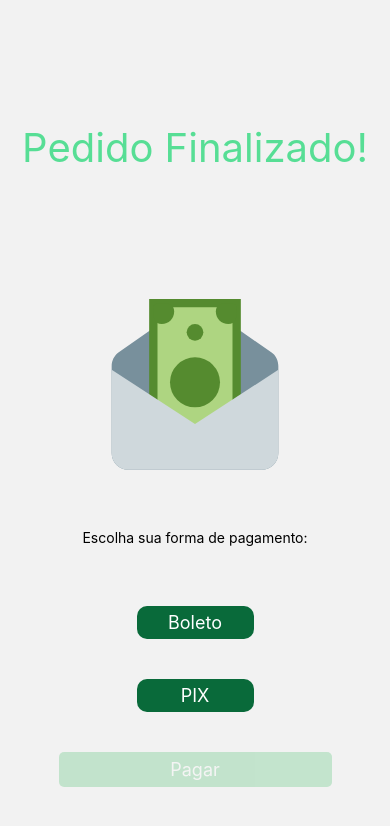
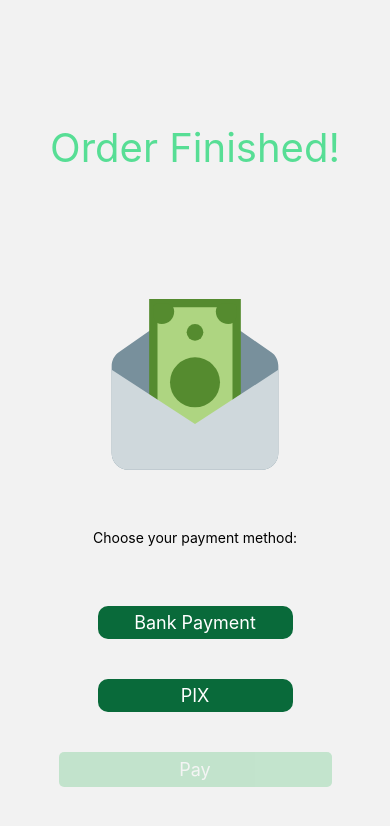
Before and after one commit to BrnCalisario/travel-go, a React Native app in the folder frontend/: screen /payment in a window 390 px wide. Shown: the top 826 px of the page. Built offline with nearby package versions, Linux system fonts and the light colour scheme; no server answers.

Commit message:
fixed some visual bugs

```diff
--- a/frontend/src/pages/home/index.js
+++ b/frontend/src/pages/home/index.js
@@ -6,7 +6,7 @@ import axios from "axios";
 import { Text } from "react-native-web";
 import CardComp from "../../components/card";
 
-export default function HomePage({navigation}) {
+export default function HomePage({ navigation }) {
 
     const [hotels, setHotels] = useState([]);
 
@@ -38,7 +38,7 @@ export default function HomePage({navigation}) {
             <View style={styles.container}>
                 <View>
                     <TouchableOpacity style={styles.text}>
-                        <Text>See package</Text>
+                        <Text>{hotels.length ? "See packages" : "No packages found"}</Text>
                     </TouchableOpacity>
                 </View>
                 {renderHotels()}
--- a/frontend/src/pages/payment/index.js
+++ b/frontend/src/pages/payment/index.js
@@ -24,23 +24,23 @@ export default function Payment(props) {
         <View style={style.main}>
 
             <View style={style.header}>
-                <Text style={style.title}>Pedido Finalizado!</Text>
+                <Text style={style.title}>Order Finished!</Text>
             </View>
 
             <View style={style.paymentMethod}>
                 <FcMoneyTransfer style={style.paymentIcon} />
-                <Text style={style.paymentMethodText}>Escolha sua forma de pagamento:</Text>
+                <Text style={style.paymentMethodText}>Choose your payment method:</Text>
                 {pix && <Text>PIX</Text>}
-                {boleto && <Text>Boleto</Text>}
+                {boleto && <Text>Bank payment slip</Text>}
             </View>
 
             <View style={style.buttonSection}>
-                <TouchableOpacity style={style.paymentMethodButton} onPress={() => payBoleto()}><Text style={style.paymentButtonText}>Boleto</Text></TouchableOpacity>
+                <TouchableOpacity style={style.paymentMethodButton} onPress={() => payBoleto()}><Text style={style.paymentButtonText}>Bank Payment</Text></TouchableOpacity>
                 <TouchableOpacity style={style.paymentMethodButton} onPress={() => payPix()}><Text style={style.paymentButtonText}>PIX</Text></TouchableOpacity>
                 <TouchableOpacity
                     disabled={!(pix || boleto)}
                     style={pix || boleto ? style.payButton : style.payButtonDisabled}
-                    onPress={() => props.navigation.navigate('home')}><Text style={style.paymentButtonText}>Pagar</Text></TouchableOpacity>
+                    onPress={() => props.navigation.navigate('home')}><Text style={style.paymentButtonText}>Pay</Text></TouchableOpacity>
             </View>
 
         </View>
--- a/frontend/src/pages/payment/style.js
+++ b/frontend/src/pages/payment/style.js
@@ -19,7 +19,7 @@ const styles = StyleSheet.create({
         justifyContent: 'center',
     },
     paymentMethodButton: {
-        width: '30%',
+        width: '50%',
         justifyContent:'center',
         alignItems: 'center',
         color: 'white',
```
Also changed, not shown: frontend/src/components/modal/index.js (line endings or trailing spaces).
